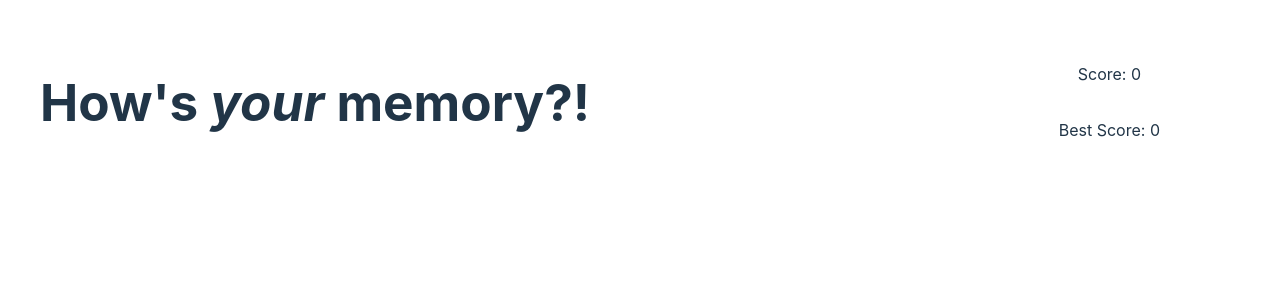
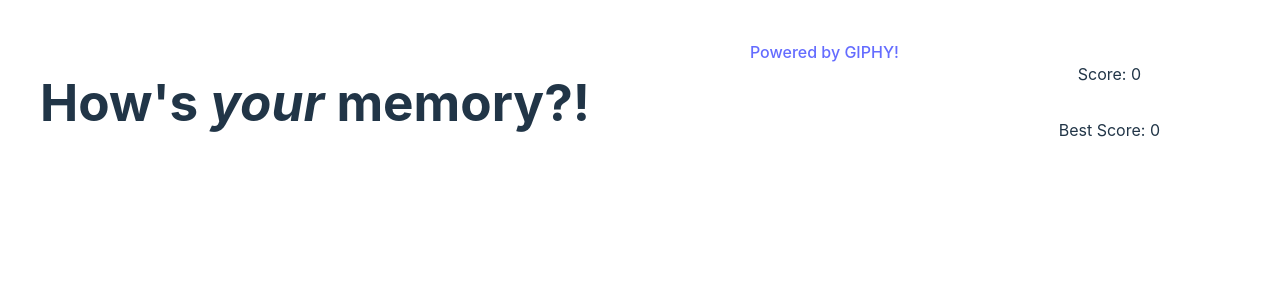
Before and after one commit to spyguyl2/top-memory-card, a React (Vite) app: page / in a window 1280 px wide. Shown: the top 300 px of the page. Built offline with nearby package versions, Linux system fonts and the light colour scheme.

Commit message:
Credit GIPHY

```diff
--- a/src/components/Header.jsx
+++ b/src/components/Header.jsx
@@ -4,6 +4,7 @@ const Header = ({ score, bestScore }) => {
       <h1>
         How's <em>your</em> memory?!
       </h1>
+      <a href="https://giphy.com/">Powered by GIPHY!</a>
       <div id="scoreBoard">
         <p>Score: {score}</p>
         <p>Best Score: {bestScore}</p>
```
